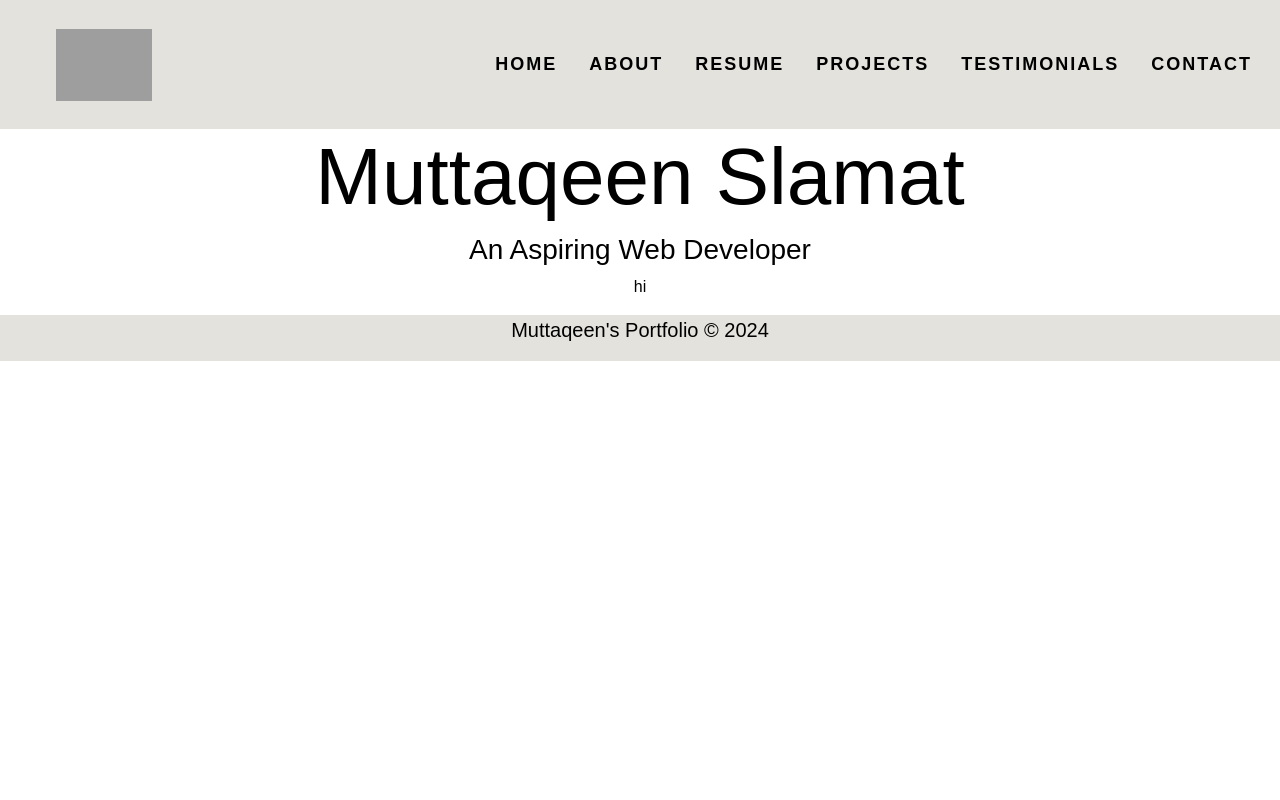
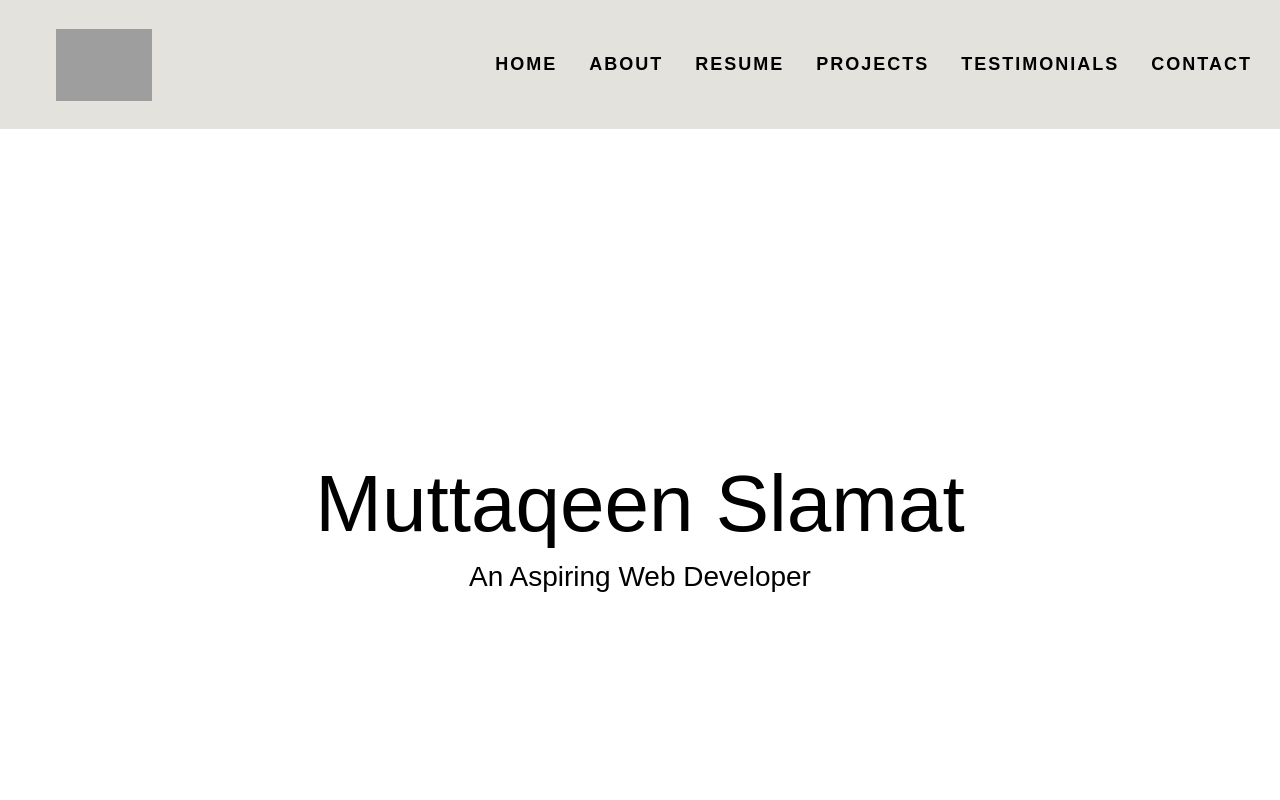
Before and after one commit to Muttaqeen-Slamat/Vue_Eomp, a Vue app: page / in a window 1280 px wide. Shown: the top 800 px of the page. Built offline with nearby package versions, Linux system fonts and the light colour scheme; grey boxes are pictures that could not be loaded; the HTML template or start-up script is replaced by a standard one.

Commit message:
test done

```diff
--- a/src/views/HomeView.vue
+++ b/src/views/HomeView.vue
@@ -5,7 +5,6 @@
         <span style="--i: 1">Muttaqeen</span> <span style="--i: 2">Slamat</span>
       </h1>
       <h3><span style="--i: 3">An Aspiring Web Developer</span></h3>
-      <p>hi</p>
     </div>
   </div>
 </template>
@@ -21,9 +20,7 @@ export default {
 
 <style scoped>
 .container {
-
-
-  height: 100%;
+  height: 100vh;
   display: flex;
   justify-content: center;
   align-items: center;
```
